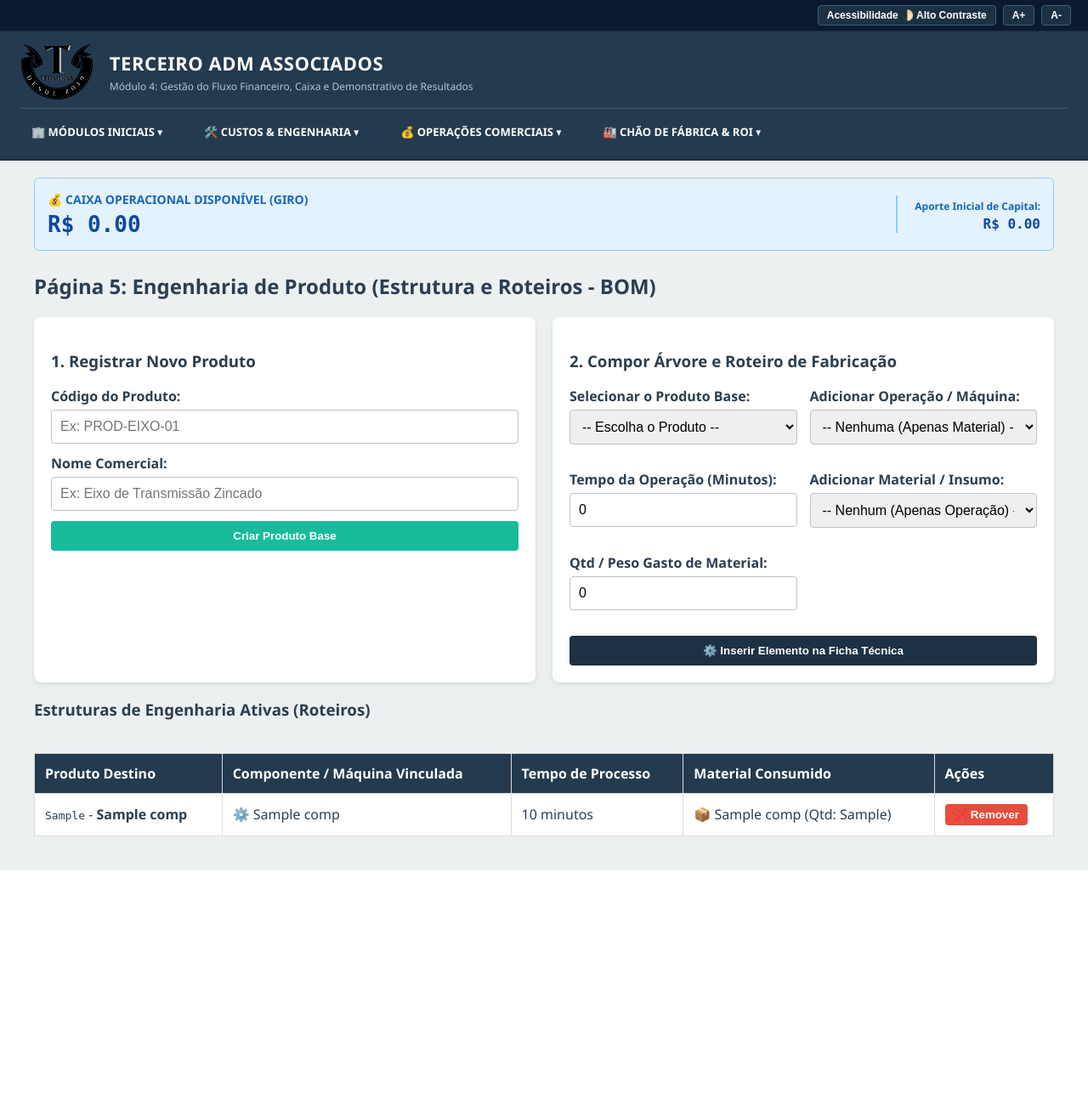
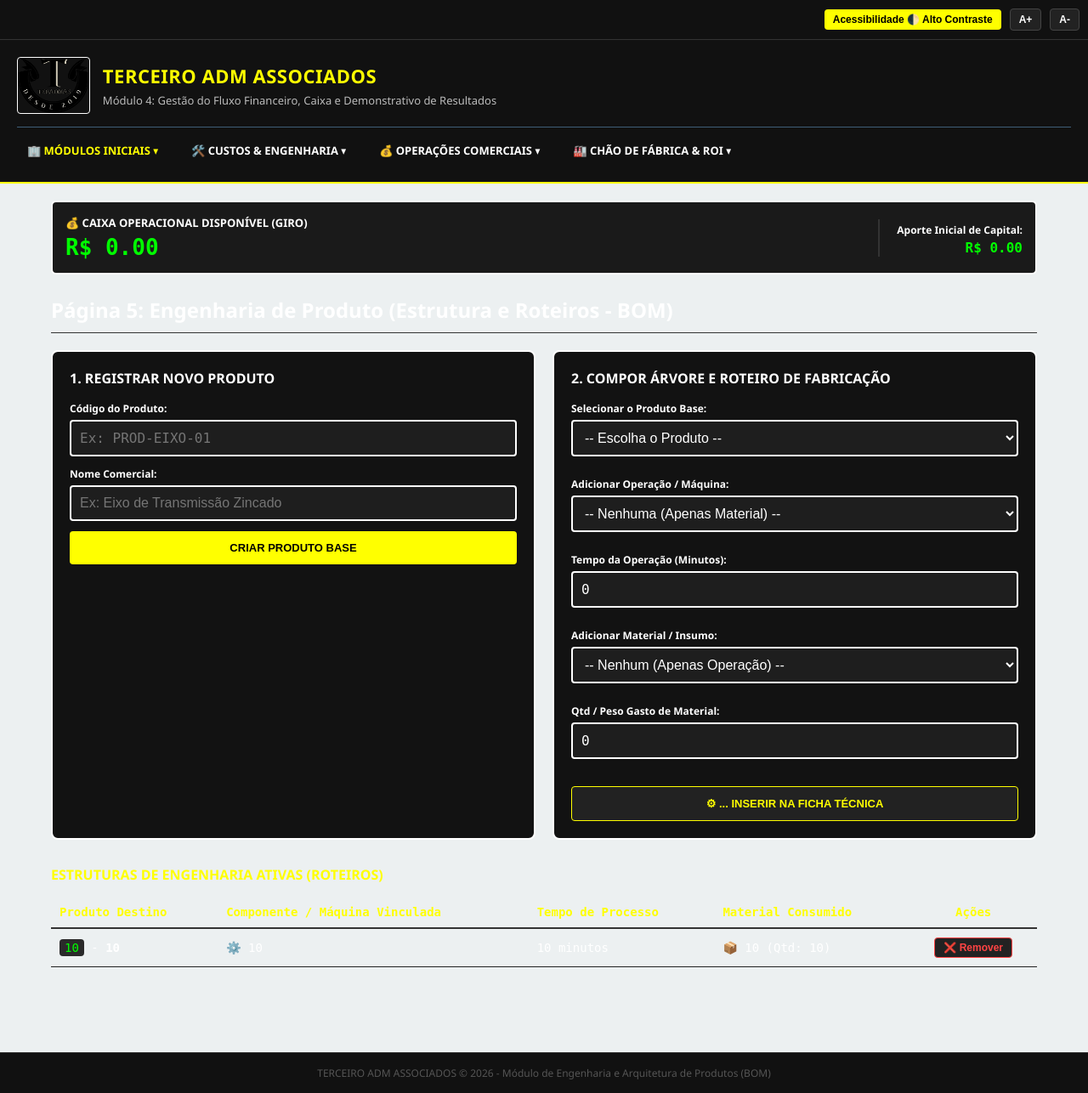
Before and after one commit to ProfRenatoPereira/matrizerp, a Python web app: template templates/engenharia.html in a window 1280 px wide. Shown: the whole page at 85% size. Before the commit the page ends 1024 px from the top, so only its background shows below. Run offline with Jinja, Linux system fonts and the light colour scheme; the template is opened without the code that fills it: most values are stand-ins (such as "Sample title", 1, 10 or a date in 2020).

Commit message:
Update engenharia.html

```diff
--- a/templates/engenharia.html
+++ b/templates/engenharia.html
@@ -53,187 +53,192 @@
         }
     </style>
 </head>
-<body>
+<body class="alto-contraste">
 
 <!-- Barra de Acessibilidade Superior Oficial -->
-<div class="barra-acessibilidade">
-    <button class="btn-acessibilidade" onclick="alternarAltoContraste()">Acessibilidade 🌓 Alto Contraste</button>
-    <button class="btn-acessibilidade" onclick="mudarFonte(1)">A+</button>
-    <button class="btn-acessibilidade" onclick="mudarFonte(-1)">A-</button>
+<div class="barra-acessibilidade" style="background: #111; padding: 10px; border-bottom: 1px solid #333; display: flex; gap: 10px;">
+    <button class="btn-acessibilidade" style="background: #FFFF00; color: #000; font-weight: bold; border: none; padding: 5px 10px; cursor: pointer; border-radius: 4px;" onclick="alternarAltoContraste()">Acessibilidade 🌓 Alto Contraste</button>
+    <button class="btn-acessibilidade" style="background: #222; color: #fff; border: 1px solid #444; padding: 5px 10px; cursor: pointer; border-radius: 4px;" onclick="mudarFonte(1)">A+</button>
+    <button class="btn-acessibilidade" style="background: #222; color: #fff; border: 1px solid #444; padding: 5px 10px; cursor: pointer; border-radius: 4px;" onclick="mudarFonte(-1)">A-</button>
 </div>
 
 <!-- Cabeçalho Principal Terceiro ADM Associados -->
-<header class="cabecalho-corporativo">
-    <div class="identidade-container">
-        <div class="branding-flex">
-            <img src="{{ url_for('static', filename='logo.png') }}" alt="Logo TERADMAS" style="height: 65px; width: auto; object-fit: contain; border-radius: 4px;">
+<header class="cabecalho-corporativo" style="background: #111; padding: 20px; border-bottom: 2px solid #FFFF00;">
+    <div class="identidade-container" style="display: flex; justify-content: space-between; align-items: center; flex-wrap: wrap; gap: 15px;">
+        <div class="branding-flex" style="display: flex; align-items: center; gap: 15px;">
+            <img src="{{ url_for('static', filename='logo.png') }}" alt="Logo TERADMAS" style="height: 65px; width: auto; object-fit: contain; border-radius: 4px; border: 1px solid #fff;">
             <div class="texto-empresa">
-                <h1>TERCEIRO ADM ASSOCIADOS</h1>
-                <p>Módulo 4: Gestão do Fluxo Financeiro, Caixa e Demonstrativo de Resultados</p>
+                <h1 style="color: #FFFF00; margin: 0; font-size: 22px;">TERCEIRO ADM ASSOCIADOS</h1>
+                <p style="color: #bbb; margin: 5px 0 0 0; font-size: 13px;">Módulo 4: Gestão do Fluxo Financeiro, Caixa e Demonstrativo de Resultados</p>
             </div>
         </div>
-        <button class="menu-hamburguer" onclick="alternarMenuMobile()">☰</button>
+        <button class="menu-hamburguer" style="background: none; border: 1px solid #fff; color: #fff; font-size: 24px; cursor: pointer; padding: 5px 12px; border-radius: 4px;" onclick="alternarMenuMobile()">☰</button>
     </div>
-
     <!-- Navegação Responsiva com Menus Dropdown Unificados -->
-    <nav class="nav-container" id="menuNavegacao">
-        <ul class="menu-cascata">
+    <nav class="nav-container" id="menuNavegacao" style="margin-top: 15px;">
+        <ul class="menu-cascata" style="list-style: none; padding: 0; margin: 0; display: flex; flex-wrap: wrap; gap: 15px;">
             <li class="item-menu">
-                <a href="#" class="link-principal">🏢 Módulos Iniciais ▾</a>
+                <a href="#" class="link-principal" style="color: #FFFF00; font-weight: bold; text-decoration: none;">🏢 Módulos Iniciais ▾</a>
                 <ul class="sub-menu">
-                    <li><a href="/estrutura">1. Investimentos Imobiliários</a></li>
-                    <li><a href="/maquinas">2. Engenharia de Ativos (Máquinas)</a></li>
-                    <li><a href="/rh">👥 3. Gestão de Pessoal (RH)</a></li>
-                    <li><a href="/financeiro">💰 4. Fluxo Financeiro</a></li>
-                    <li><a href="/requisicoes">📋 5. Central de Requisições</a></li>
-                    <li><a href="/compras">🛒 6. Cockpit de Suprimentos</a></li>
-                    <li><a href="/materiais">7. Almoxarifado (Materiais)</a></li>
+                    <li><a href="/estrutura" style="color: #fff; text-decoration: none;">1. Investimentos Imobiliários</a></li>
+                    <li><a href="/maquinas" style="color: #fff; text-decoration: none;">2. Engenharia de Ativos (Máquinas)</a></li>
+                    <li><a href="/rh" style="color: #fff; text-decoration: none;">👥 3. Gestão de Pessoal (RH)</a></li>
+                    <li><a href="/financeiro" style="color: #fff; text-decoration: none;">💰 4. Fluxo Financeiro</a></li>
+                    <li><a href="/requisicoes" style="color: #fff; text-decoration: none;">📋 5. Central de Requisições</a></li>
+                    <li><a href="/compras" style="color: #fff; text-decoration: none;">🛒 6. Cockpit de Suprimentos</a></li>
+                    <li><a href="/materiais" style="color: #fff; text-decoration: none;">7. Almoxarifado (Materiais)</a></li>
                 </ul>
             </li>
             <li class="item-menu">
-                <a href="#" class="link-principal">🛠️ Custos & Engenharia ▾</a>
+                <a href="#" class="link-principal" style="color: #fff; text-decoration: none;">🛠️ Custos & Engenharia ▾</a>
                 <ul class="sub-menu">
-                    <li><a href="/engenharia">8. Engenharia de Produto (BOM)</a></li>
-                    <li><a href="/precificacao">9. Controladoria e Precificação</a></li>
+                    <li><a href="/engenharia" style="color: #FFFF00; text-decoration: none; border-bottom: 2px solid #FFFF00;">8. Engenharia de Produto (BOM)</a></li>
+                    <li><a href="/precificacao" style="color: #fff; text-decoration: none;">9. Controladoria e Precificação</a></li>
                 </ul>
             </li>
             <li class="item-menu">
-                <a href="#" class="link-principal">💰 Operações Comerciais ▾</a>
+                <a href="#" class="link-principal" style="color: #fff; text-decoration: none;">💰 Operações Comerciais ▾</a>
                 <ul class="sub-menu">
-                    <li><a href="/vendas">10. Painel de Vendas Comerciais</a></li>
-                    <li><a href="/estoque">11. Inventário de Acabados</a></li>
+                    <li><a href="/vendas" style="color: #fff; text-decoration: none;">10. Painel de Vendas Comerciais</a></li>
+                    <li><a href="/estoque" style="color: #fff; text-decoration: none;">11. Inventário de Acabados</a></li>
                 </ul>
             </li>
             <li class="item-menu">
-                <a href="#" class="link-principal">🏭 Chão de Fábrica & ROI ▾</a>
+                <a href="#" class="link-principal" style="color: #fff; text-decoration: none;">🏭 Chão de Fábrica & ROI ▾</a>
                 <ul class="sub-menu">
-                    <li><a href="/pcp">12. Planilha de Processos (PCP)</a></li>
-                    <li><a href="/roi">13. Indicadores de Retorno (ROI)</a></li>
+                    <li><a href="/pcp" style="color: #fff; text-decoration: none;">12. Planilha de Processos (PCP)</a></li>
+                    <li><a href="/roi" style="color: #fff; text-decoration: none;">13. Indicadores de Retorno (ROI)</a></li>
                 </ul>
             </li>
         </ul>
     </nav>
 </header>
 
-<div class="container">
+<div class="container" style="max-width: 1200px; margin: 0 auto; padding: 20px; box-sizing: border-box;">
+
     <!-- Widget do Caixa Mestre Integrado em Tempo Real -->
-<div class="card-caixa-mestre" style="display: flex; justify-content: space-between; align-items: center; background: #e3f2fd; border: 1px solid #90caf9; padding: 15px; border-radius: 6px; margin-bottom: 25px; color: #0d47a1; box-sizing: border-box;">
-    <div>
-        <h4 style="margin: 0; font-size: 14px; text-transform: uppercase; color: #1565c0;">💰 Caixa Operacional Disponível (Giro)</h4>
-        <p style="margin: 5px 0 0 0; font-size: 26px; font-weight: bold; font-family: monospace;">R$ {{ "%.2f"|format(caixa_disponivel) }}</p>
+    <div class="card-caixa-mestre" style="display: flex; justify-content: space-between; align-items: center; background: #111; border: 2px solid #FFFF00; padding: 15px; border-radius: 6px; margin-bottom: 25px; color: #fff; box-sizing: border-box; flex-wrap: wrap; gap: 15px;">
+        <div>
+            <h4 style="margin: 0; font-size: 13px; text-transform: uppercase; color: #FFFF00;">💰 Caixa Operacional Disponível (Giro)</h4>
+            <p style="margin: 5px 0 0 0; font-size: 26px; font-weight: bold; font-family: monospace; color: #00ff00;">R$ {{ "%.2f"|format(caixa_disponivel) }}</p>
+        </div>
+        <div style="text-align: right; border-left: 2px solid #333; padding-left: 20px;">
+            <span style="font-size: 12px; font-weight: bold; color: #FFFF00;">Aporte Inicial de Capital:</span><br>
+            <strong style="font-size: 16px; font-family: monospace;">R$ {{ "%.2f"|format(capital_inicial) }}</strong>
+        </div>
     </div>
-    <div style="text-align: right; border-left: 2px solid #90caf9; padding-left: 20px;">
-        <span style="font-size: 12px; font-weight: bold; color: #1565c0;">Aporte Inicial de Capital:</span><br>
-        <strong style="font-size: 16px; font-family: monospace;">R$ {{ "%.2f"|format(capital_inicial) }}</strong>
-    </div>
-</div>
 
-    <h2>Página 5: Engenharia de Produto (Estrutura e Roteiros - BOM)</h2>
+    <h2 style="color: #fff; border-bottom: 1px solid #333; padding-bottom: 10px;">Página 5: Engenharia de Produto (Estrutura e Roteiros - BOM)</h2>
 
     <!-- Grid Layout Responsivo Adaptado -->
-    <div class="grid-layout-engenharia">
+    <div class="grid-layout-engenharia" style="display: grid; grid-template-columns: repeat(auto-fit, minmax(300px, 1fr)); gap: 20px; margin-top: 20px;">
         <!-- Bloco Esquerdo: Criar o Produto (Master) -->
-        <div class="card-engenharia" style="background: white; padding: 20px; border-radius: 8px; box-shadow: 0 2px 5px rgba(0,0,0,0.1);">
-            <h3>1. Registrar Novo Produto</h3>
-            <form action="/salvar_produto" method="POST">
+        <div class="card-engenharia" style="background: #121212; padding: 20px; border-radius: 8px; border: 2px solid #333; color: #fff;">
+            <h3 style="color: #FFFF00; margin-top: 0; font-size: 16px; text-transform: uppercase;">1. Registrar Novo Produto</h3>
+            <form action="/salvar_produto" method="POST" class="space-y-4">
                 <div class="form-group" style="margin-bottom: 12px;">
-                    <label for="codigo_produto">Código do Produto:</label>
-                    <input type="text" id="codigo_produto" name="codigo_produto" required placeholder="Ex: PROD-EIXO-01">
+                    <label for="codigo_produto" style="font-size: 12px; font-weight: bold; display: block; margin-bottom: 5px;">Código do Produto:</label>
+                    <input type="text" id="codigo_produto" name="codigo_produto" required placeholder="Ex: PROD-EIXO-01" style="width: 100%; padding: 10px; background: #1e1e1e; color: #fff; border: 1px solid #444; border-radius: 4px; font-family: monospace;">
                 </div>
                 <div class="form-group" style="margin-bottom: 12px;">
-                    <label for="nome_produto">Nome Comercial:</label>
-                    <input type="text" id="nome_produto" name="nome_produto" required placeholder="Ex: Eixo de Transmissão Zincado">
+                    <label for="nome_produto" style="font-size: 12px; font-weight: bold; display: block; margin-bottom: 5px;">Nome Comercial:</label>
+                    <input type="text" id="nome_produto" name="nome_produto" required placeholder="Ex: Eixo de Transmissão Zincado" style="width: 100%; padding: 10px; background: #1e1e1e; color: #fff; border: 1px solid #444; border-radius: 4px;">
                 </div>
-                <button type="submit" class="btn btn-success" style="width: 100%; cursor: pointer;">Criar Produto Base</button>
+                <button type="submit" style="width: 100%; background: #FFFF00; color: #000; border: none; font-weight: bold; padding: 12px; border-radius: 4px; cursor: pointer; text-transform: uppercase; font-size: 13px; tracking-wider">Criar Produto Base</button>
             </form>
         </div>
-
         <!-- Bloco Direito: Vincular Roteiro e Componentes -->
-        <div class="card-engenharia" style="background: white; padding: 20px; border-radius: 8px; box-shadow: 0 2px 5px rgba(0,0,0,0.1);">
-            <h3>2. Compor Árvore e Roteiro de Fabricação</h3>
+        <div class="card-engenharia" style="background: #121212; padding: 20px; border-radius: 8px; border: 2px solid #333; color: #fff;">
+            <h3 style="color: #FFFF00; margin-top: 0; font-size: 16px; text-transform: uppercase;">2. Compor Árvore e Roteiro de Fabricação</h3>
             <form action="/vincular_estrutura" method="POST">
-                <div class="grid-formulario-interno">
-                    <div class="form-group">
-                        <label for="produto_id">Selecionar o Produto Base:</label>
-                        <select id="produto_id" name="produto_id" required>
-                            <option value="">-- Escolha o Produto --</option>
+                <div class="grid-formulario-interno" style="display: flex; flex-direction: column; gap: 12px;">
+                    <div class="form-group" style="margin-bottom: 12px;">
+                        <label for="produto_id" style="font-size: 12px; font-weight: bold; display: block; margin-bottom: 5px;">Selecionar o Produto Base:</label>
+                        <select id="produto_id" name="produto_id" required style="width: 100%; padding: 10px; background: #1e1e1e; color: #fff; border: 1px solid #444; border-radius: 4px;">
+                            <option value="" style="background: #121212;">-- Escolha o Produto --</option>
                             {% for prod in produtos %}
-                            <option value="{{ prod.id }}">{{ prod.codigo_produto }} - {{ prod.nome_produto }}</option>
+                            <!-- Correção Neon: Mapeamento posicional prod=id, prod=codigo, prod=nome -->
+                            <option value="{{ prod }}" style="background: #121212;">{{ prod }} - {{ prod }}</option>
                             {% endfor %}
                         </select>
                     </div>
-                    <div class="form-group">
-                        <label for="maquina_id">Adicionar Operação / Máquina:</label>
-                        <select id="maquina_id" name="maquina_id">
-                            <option value="">-- Nenhuma (Apenas Material) --</option>
+                    <div class="form-group" style="margin-bottom: 12px;">
+                        <label for="maquina_id" style="font-size: 12px; font-weight: bold; display: block; margin-bottom: 5px;">Adicionar Operação / Máquina:</label>
+                        <select id="maquina_id" name="maquina_id" style="width: 100%; padding: 10px; background: #1e1e1e; color: #fff; border: 1px solid #444; border-radius: 4px;">
+                            <option value="" style="background: #121212;">-- Nenhuma (Apenas Material) --</option>
                             {% for maq in maquinas %}
-                            <option value="{{ maq.id }}">{{ maq.nome_equipamento }} (R$ {{ "%.4f"|format(maq.custo_minuto_maquina) }}/min)</option>
+                            <!-- Correção Neon: Mapeamento posicional maq=id, maq=nome, maq=custo_minuto -->
+                            <option value="{{ maq }}" style="background: #121212;">{{ maq }} (R$ {{ "%.4f"|format(maq) }}/min)</option>
                             {% endfor %}
                         </select>
                     </div>
-                    <div class="form-group">
-                        <label for="tempo_processo_min">Tempo da Operação (Minutos):</label>
-                        <input type="number" id="tempo_processo_min" step="0.01" name="tempo_processo_min" value="0">
+                    <div class="form-group" style="margin-bottom: 12px;">
+                        <label for="tempo_processo_min" style="font-size: 12px; font-weight: bold; display: block; margin-bottom: 5px;">Tempo da Operação (Minutos):</label>
+                        <input type="number" id="tempo_processo_min" step="0.01" name="tempo_processo_min" value="0" style="width: 100%; padding: 10px; background: #1e1e1e; color: #fff; border: 1px solid #444; border-radius: 4px; font-family: monospace;">
                     </div>
-                    <div class="form-group">
-                        <label for="material_id">Adicionar Material / Insumo:</label>
-                        <select id="material_id" name="material_id">
-                            <option value="">-- Nenhum (Apenas Operação) --</option>
+                    <div class="form-group" style="margin-bottom: 12px;">
+                        <label for="material_id" style="font-size: 12px; font-weight: bold; display: block; margin-bottom: 5px;">Adicionar Material / Insumo:</label>
+                        <select id="material_id" name="material_id" style="width: 100%; padding: 10px; background: #1e1e1e; color: #fff; border: 1px solid #444; border-radius: 4px;">
+                            <option value="" style="background: #121212;">-- Nenhum (Apenas Operação) --</option>
                             {% for mat in materiais %}
-                            <option value="{{ mat.id }}">{{ mat.nome_material }} (R$ {{ "%.2f"|format(mat.preco_unidade) }}/un)</option>
+                            <!-- Correção Neon: Mapeamento posicional mat=id, mat=nome_material, mat=preco_unidade -->
+                            <option value="{{ mat }}" style="background: #121212;">{{ mat }} (R$ {{ "%.2f"|format(mat) }}/un)</option>
                             {% endfor %}
                         </select>
                     </div>
-                    <div class="form-group">
-                        <label for="quantidade_material">Qtd / Peso Gasto de Material:</label>
-                        <input type="number" id="quantidade_material" step="0.01" name="quantidade_material" value="0">
+                    <div class="form-group" style="margin-bottom: 12px;">
+                        <label for="quantidade_material" style="font-size: 12px; font-weight: bold; display: block; margin-bottom: 5px;">Qtd / Peso Gasto de Material:</label>
+                        <input type="number" id="quantidade_material" step="0.01" name="quantidade_material" value="0" style="width: 100%; padding: 10px; background: #1e1e1e; color: #fff; border: 1px solid #444; border-radius: 4px; font-family: monospace;">
                     </div>
                 </div>
-                <div style="margin-top: 15px;">
-                    <button type="submit" class="btn btn-primary" style="width: 100%; cursor: pointer;">⚙️ Inserir Elemento na Ficha Técnica</button>
+                <div style="margin-top: 20px;">
+                    <button type="submit" style="width: 100%; background: #222; border: 1px solid #FFFF00; color: #FFFF00; font-weight: bold; padding: 12px; border-radius: 4px; cursor: pointer; text-transform: uppercase; font-size: 13px; tracking-wider">⚙ ... Inserir na Ficha Técnica</button>
                 </div>
             </form>
         </div>
     </div>
-
     <!-- Listagem das Árvores de Engenharia Atuais -->
-    <h3>Estruturas de Engenharia Ativas (Roteiros)</h3>
-    <!-- Contêiner de rolagem para garantir a responsividade em celulares -->
+    <h3 style="color: #FFFF00; margin-top: 30px; margin-bottom: 15px; font-size: 16px; text-transform: uppercase;">Estruturas de Engenharia Ativas (Roteiros)</h3>
     <div style="overflow-x: auto; width: 100%; margin-bottom: 20px;">
-        <table class="data-table">
+        <table style="width: 100%; border-collapse: collapse; text-align: left; font-size: 14px; font-family: monospace;">
             <thead>
-                <tr>
-                    <th>Produto Destino</th>
-                    <th>Componente / Máquina Vinculada</th>
-                    <th>Tempo de Processo</th>
-                    <th>Material Consumido</th>
-                    <th>Ações</th>
+                <tr style="border-bottom: 2px solid #333; color: #FFFF00;">
+                    <th style="padding: 10px;">Produto Destino</th>
+                    <th style="padding: 10px;">Componente / Máquina Vinculada</th>
+                    <th style="padding: 10px;">Tempo de Processo</th>
+                    <th style="padding: 10px;">Material Consumido</th>
+                    <th style="padding: 10px; text-align: center;">Ações</th>
                 </tr>
             </thead>
-            <tbody>
+            <tbody style="color: #fff;">
                 {% for comp in composicoes %}
-                <tr>
-                    <td><code>{{ comp.codigo_produto }}</code> - <strong>{{ comp.nome_produto }}</strong></td>
-                    <td>
-                        {% if comp.nome_equipamento %}
-                            ⚙️ {{ comp.nome_equipamento }}
+                <tr style="border-bottom: 1px solid #222;">
+                    <!-- Mapeamento Neon: 7=codigo_produto, 6=nome_produto, 8=equipamento, 4=tempo, 9=material, 5=quantidade, 0=id -->
+                    <td style="padding: 10px;"><code>{{ comp }}</code> - <strong>{{ comp }}</strong></td>
+                    <td style="padding: 10px;">
+                        {% if comp %}
+                            ⚙️ {{ comp }}
                         {% else %}
-                            <span style="color:#7f8c8d;">Sem operação de máquina</span>
+                            <span style="color:#666;">Sem operação de máquina</span>
                         {% endif %}
                     </td>
-                    <td>{{ comp.tempo_processo_min }} minutos</td>
-                    <td>
-                        {% if comp.nome_material %}
-                            📦 {{ comp.nome_material }} (Qtd: {{ comp.quantidade_material }})
+                    <td style="padding: 10px;">{{ comp }} minutos</td>
+                    <td style="padding: 10px;">
+                        {% if comp %}
+                            📦 {{ comp }} (Qtd: {{ comp }})
                         {% else %}
-                            <span style="color:#7f8c8d;">Sem consumo de material</span>
+                            <span style="color:#666;">Sem consumo de material</span>
                         {% endif %}
                     </td>
-                    <td>
-                        <form action="/deletar_item_estrutura/{{ comp.id }}" method="POST" onsubmit="return confirm('Remover este item da engenharia do produto?');">
-                            <button type="submit" class="btn btn-danger" style="padding: 5px 10px; cursor: pointer;">❌ Remover</button>
+                    <td style="padding: 10px; text-align: center;">
+                        <form action="/deletar_item_estrutura/{{ comp }}" method="POST" onsubmit="return confirm('Remover este item da engenharia do produto?');">
+                            <button type="submit" style="background: #222; border: 1px solid #ff4444; color: #ff4444; padding: 4px 10px; border-radius: 4px; cursor: pointer; font-size: 12px; font-weight: bold;">❌ Remover</button>
                         </form>
                     </td>
+                </tr>
+                {% else %}
+                <tr>
+                    <td colspan="5" style="padding: 20px; text-align: center; color: #555;">Nenhuma composição estrutural de engenharia parametrizada na árvore.</td>
                 </tr>
                 {% endfor %}
             </tbody>
@@ -241,14 +246,16 @@
     </div>
 </div>
 
+<footer style="background: #111; text-align: center; padding: 15px; border-top: 1px solid #333; color: #555; font-size: 12px; margin-top: 60px;">
+    TERCEIRO ADM ASSOCIADOS © 2026 - Módulo de Engenharia e Arquitetura de Produtos (BOM)
+</footer>
+
 <script>
-    // Função para abrir e fechar o menu hambúrguer no celular
     function alternarMenuMobile() {
         const menu = document.getElementById('menuNavegacao');
         menu.classList.toggle('ativo');
     }
 
-    // Controle do tamanho das fontes para as Big TVs ou baixa visão
     let tamanhoAtual = 100;
     function mudarFonte(direcao) {
         tamanhoAtual += (direcao * 10);
@@ -257,7 +264,6 @@
         }
     }
 
-    // Controle nativo por classes do modo de alto contraste corrigido
     function alternarAltoContraste() {
         const corpo = document.body;
         corpo.classList.toggle('alto-contraste');
```
